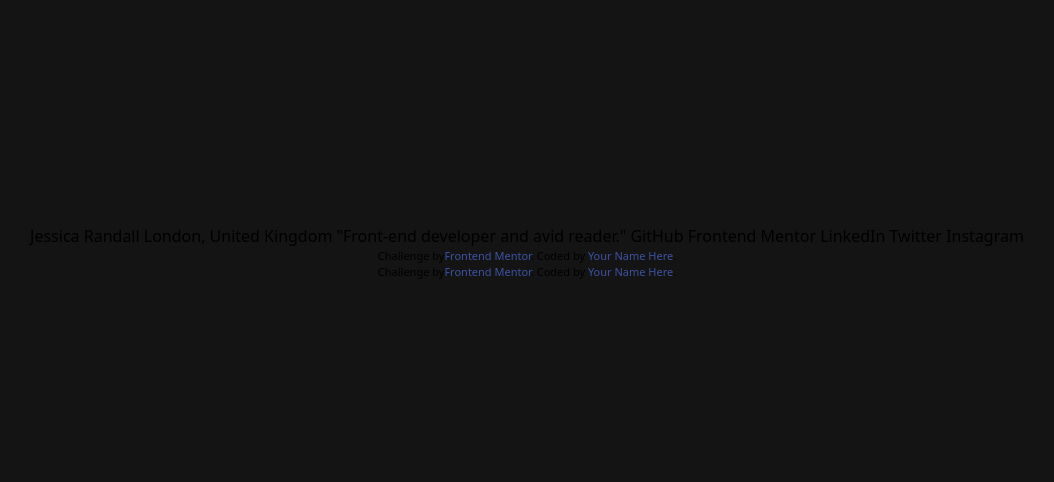
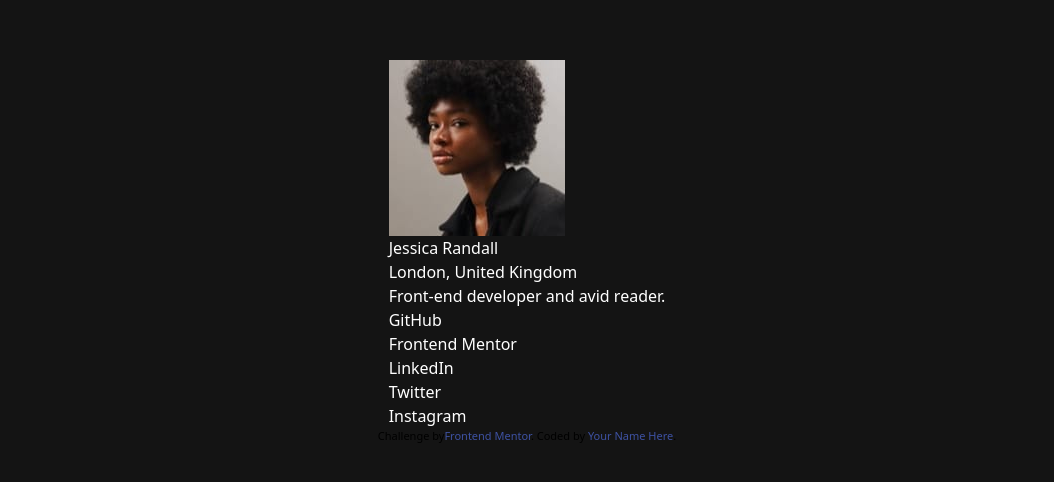
Before and after one commit to darcynoa/social-links-profile-main, a Next.js app: page / in a window 1280 px wide. Shown: the part 148-630 px from the top of the page, without its empty margins (113-1167 px from the left). Built offline with nearby package versions, Linux system fonts and the light colour scheme.

Commit message:
basic markup with data imported

```diff
--- a/app/page.tsx
+++ b/app/page.tsx
@@ -1,15 +1,27 @@
+import { profile } from "@/data";
+import Image from "next/image";
+
 export default function Home() {
   return (
-    <>
-      Jessica Randall London, United Kingdom "Front-end developer and avid
-      reader." GitHub Frontend Mentor LinkedIn Twitter Instagram
-      <footer className="attribution">
-        Challenge by
-        <a href="https://www.frontendmentor.io?ref=challenge">
-          Frontend Mentor
-        </a>
-        . Coded by <a href="#">Your Name Here</a>.
-      </footer>{" "}
-    </>
+    <div className="text-white">
+      <Image
+        src="/avatar-jessica.jpeg"
+        alt="Profile Picture"
+        width={176}
+        height={176}
+      />
+      <h1>{profile.name}</h1>
+      <p>{profile.location}</p>
+      <p>{profile.bio}</p>
+      <ul>
+        {profile.links.map((link, index) => (
+          <li key={index}>
+            <a href={link.href} target="_blank" rel="noopener noreferrer">
+              {link.label}
+            </a>
+          </li>
+        ))}
+      </ul>
+    </div>
   );
 }
--- /dev/null
+++ b/data.ts
@@ -0,0 +1,24 @@
+export type SocialLink = {
+  label: string;
+  href: string;
+};
+
+export type Profile = {
+  name: string;
+  location: string;
+  bio: string;
+  links: SocialLink[];
+};
+
+export const profile: Profile = {
+  name: "Jessica Randall",
+  location: "London, United Kingdom",
+  bio: "Front-end developer and avid reader.",
+  links: [
+    { label: "GitHub", href: "#" },
+    { label: "Frontend Mentor", href: "#" },
+    { label: "LinkedIn", href: "#" },
+    { label: "Twitter", href: "#" },
+    { label: "Instagram", href: "#" },
+  ],
+};
```
